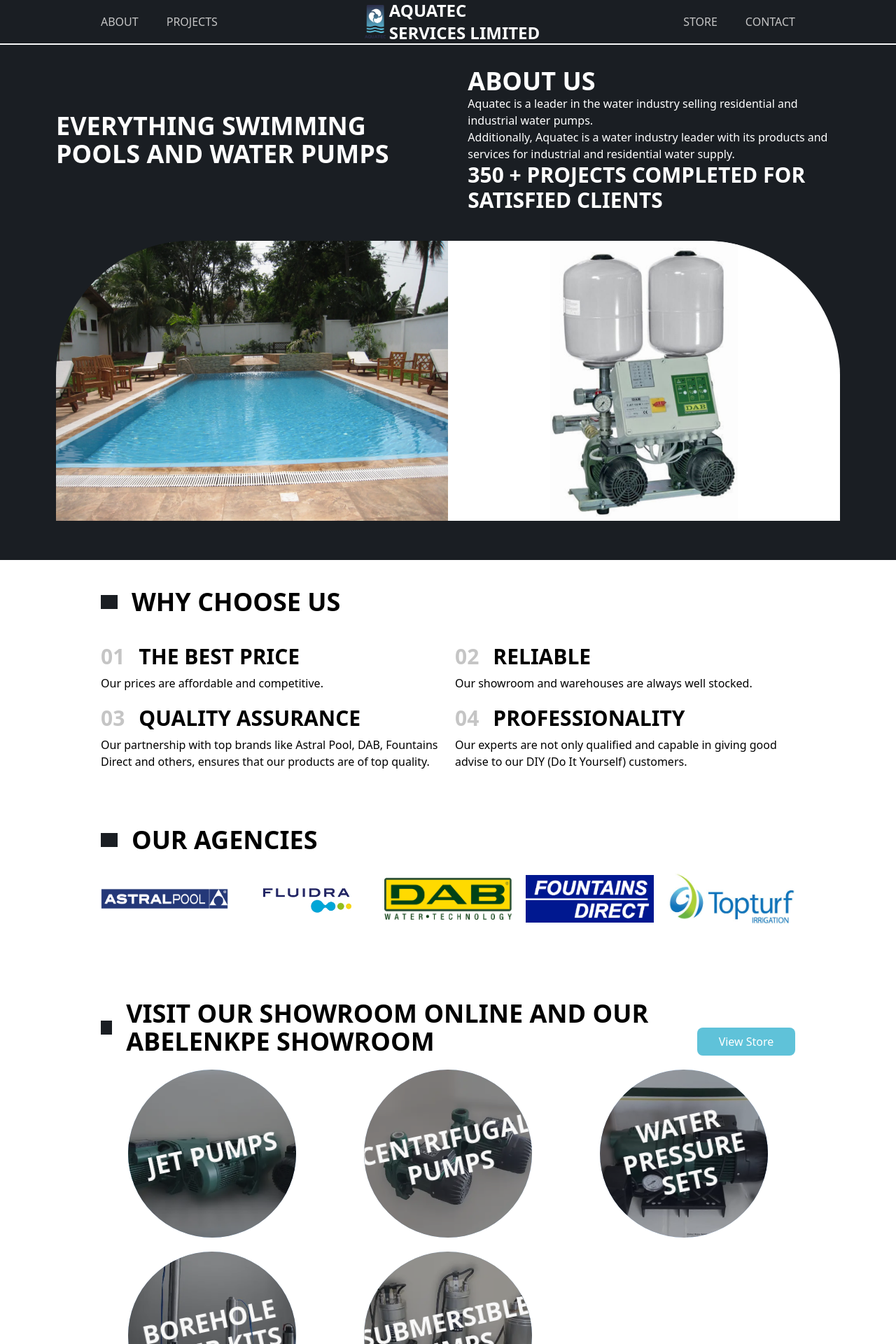
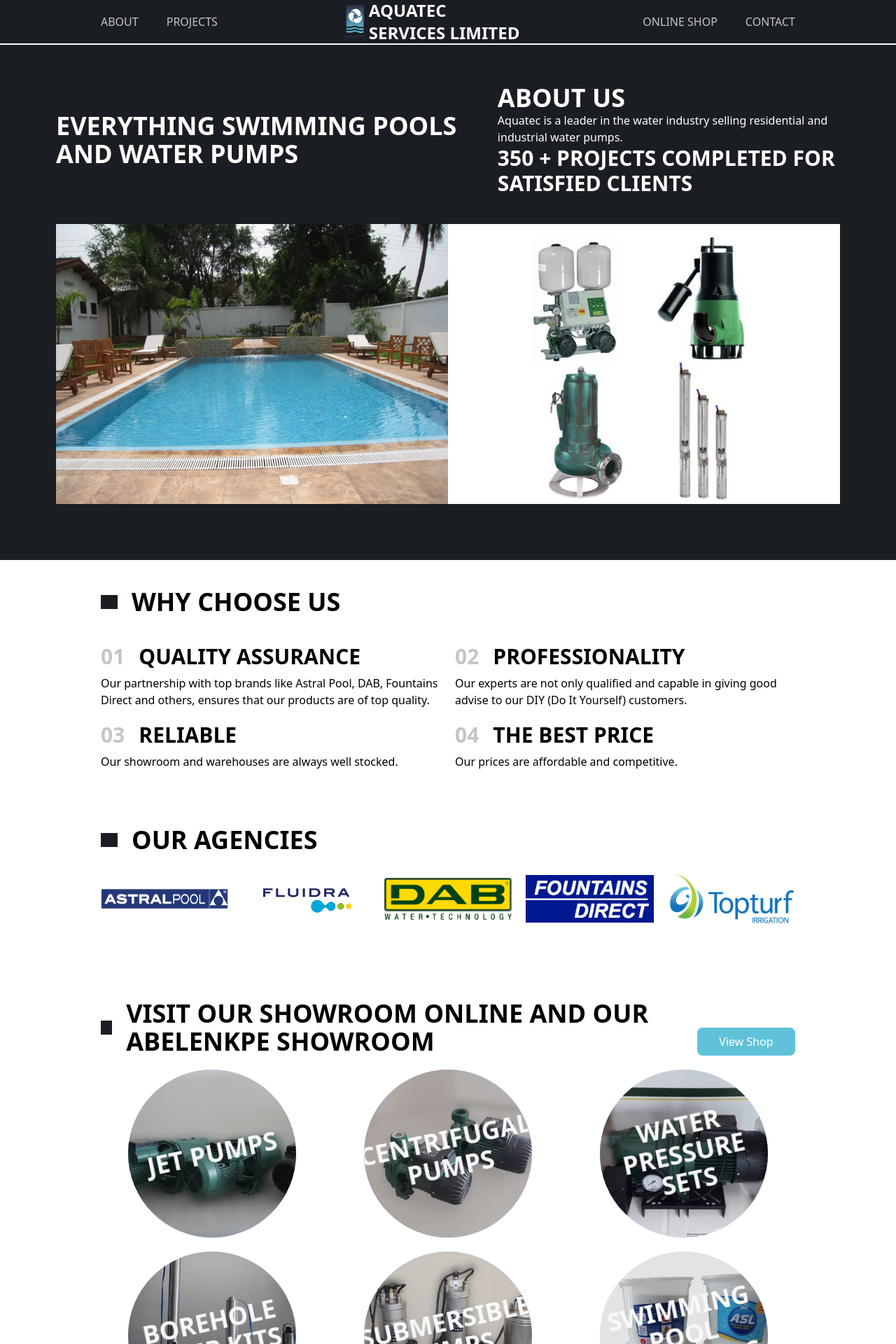
Before and after one commit to Gatesvert81/aquatec-website, a Next.js app: page / in a window 1280 px wide. Shown: the top 1920 px of the page at 70% size. Built offline with nearby package versions, Linux system fonts and the light colour scheme.

Commit message:
finished changes

```diff
--- a/pages/index.js
+++ b/pages/index.js
@@ -5,9 +5,9 @@
 import { useContext, useEffect } from "react";
 import Page from "../src/AnimatedComponents/Page";
 import { AnimationContext, NavContext } from "../src/Components/Context";
+import ImageSlider from "../src/Components/ImageSlider";
 
-
-const AgencySection = dynamic(() => import("../src/Components/AgencySection"))
+const AgencySection = dynamic(() => import("../src/Components/AgencySection"));
 const Button = dynamic(() => import("../src/Components/Button"));
 const Video = dynamic(() => import("../src/Components/Video"));
 const ChooseCard = dynamic(() => import("../src/Components/ChooseCard"));
@@ -63,12 +63,8 @@
             <motion.h3 {...textAnimate}>About Us</motion.h3>
             <motion.p {...textAnimate}>
               <span>
-                Aquatec is a leader in the water industry selling residential and industrial water pumps.
-              </span>
-              <span className="hidden md:block">
-                Additionally, Aquatec is a water industry leader with its
-                products and services for industrial and residential water
-                supply.
+                Aquatec is a leader in the water industry selling residential
+                and industrial water pumps.
               </span>
             </motion.p>
             <motion.div className="w-full flex justify-between gap-2 items-center">
@@ -79,10 +75,12 @@
           </motion.div>
         </motion.div>
         <motion.div
-          className="w-full h-full md:h-50vh relative rounded-tr-[15vw] rounded-tl-[15vw] overflow-hidden grid grid-cols-2 "
+          className="w-full h-full md:h-50vh relative overflow-hidden grid grid-cols-2 "
           {...textAnimate}
         >
+          {/* <ImageSlider slides={["/project-pics/home-pool.webp", "/product-pics/water-pressure.jpg"]} /> */}
           <div className="w-full h-full relative">
+
             <Image
               src="/project-pics/home-pool.webp"
               priority={true}
@@ -93,7 +91,7 @@
           </div>
           <div className="w-full h-full bg-white relative">
             <Image
-              src="/product-pics/water-pressure.jpg"
+              src="/product-pics/products grid.jpg"
               priority={true}
               alt="Dream pool"
               layout="fill"
@@ -116,17 +114,19 @@
             delayChildren: 0.2,
           }}
         >
-          <ChooseCard number="01" title="The best price">
-            Our prices are affordable and competitive.
+          <ChooseCard number="01" title="Quality Assurance">
+            Our partnership with top brands like Astral Pool, DAB, Fountains
+            Direct and others, ensures that our products are of top quality.
           </ChooseCard>
-          <ChooseCard number="02" title="Reliable">
+          <ChooseCard number="02" title="Professionality">
+            Our experts are not only qualified and capable in giving good advise
+            to our DIY (Do It Yourself) customers.
+          </ChooseCard>
+          <ChooseCard number="03" title="Reliable">
             Our showroom and warehouses are always well stocked.
           </ChooseCard>
-          <ChooseCard number="03" title="Quality Assurance">
-            Our partnership with top brands like Astral Pool, DAB, Fountains Direct and others, ensures that our products are of top quality.
-          </ChooseCard>
-          <ChooseCard number="04" title="Professionality">
-            Our experts are not only qualified and capable in giving good advise to our DIY (Do It Yourself) customers.
+          <ChooseCard number="04" title="The best price">
+            Our prices are affordable and competitive.
           </ChooseCard>
         </motion.div>
       </motion.section>
@@ -150,7 +150,7 @@
 
       <Video />
 
-      <ReviewSection />
+      {/* <ReviewSection /> */}
     </Page>
   );
 }
--- a/pages/store/[category].js
+++ b/pages/store/[category].js
@@ -97,7 +97,7 @@
           <motion.h3>description</motion.h3>
           <motion.p>{category?.description}</motion.p>
           <Button style="primary-btn w-full" click={() => setOrder(!order)}>
-            Order to Reserve
+            Shop online
           </Button>
         </motion.div>
       </motion.section>
--- a/src/Assets/projects.js
+++ b/src/Assets/projects.js
@@ -1,38 +1,42 @@
 export const projects = [
   {
     name: "Residential Pool in Trasacco",
-        image: "trasaco.JPG"
+    image: "trasaco.JPG",
   },
   {
     name: "Commercial Pool Pump Room",
-        image: "pool-pump.JPG"
+    image: "pool-pump.JPG",
   },
   {
     name: "School Swimming Pool",
-        image: "semi-olympic.jpg"
+    image: "semi-olympic.jpg",
   },
   {
     name: "Residential Pool in Labone",
-        image: "labone-pool.jpg"
+    image: "labone-pool.jpg",
   },
   {
     name: "Residential Pool in Cantoment",
-        image: "cantoment-pool.jpg"
+    image: "cantoment-pool.jpg",
   },
   {
     name: "Residential Pool in Airport Residential Area",
-        image: "airport-pool.JPG"
+    image: "airport-pool.JPG",
   },
   {
     name: "Residential Pool in Labone",
-        image: "labone-pool-2.jpg"
+    image: "labone-pool-2.jpg",
   },
   {
     name: "Residential Pool in Airport Residential Area",
-        image: "residence.webp"
+    image: "residence.webp",
   },
   {
     name: "Residential Pool in Lashibi",
-        image: "stuart.jpg"
+    image: "stuart.jpg",
   },
-]
+  {
+    name: "Residential Pool",
+    image: "duplan-pool.jpg",
+  },
+];
--- a/src/Components/Footer.js
+++ b/src/Components/Footer.js
@@ -42,7 +42,7 @@
             style={`footer-btn ${page === "store" ? "page" : null} `}
             click={() => setPage("store")}
           >
-            Store
+            Online Shop
           </Button>
         </AnchorLink>
         <AnchorLink route="/contact">
--- a/src/Components/Navigation.js
+++ b/src/Components/Navigation.js
@@ -74,7 +74,7 @@
                             style={`side-nav-btn ${page === 'store' ? "page" : null} `}
                             click={() => setPage('store')}
                         >
-                            Store
+                            Online Shop
                         </Button>
                     </AnchorLink>
                     <AnchorLink route="/contact">
@@ -140,7 +140,7 @@
                                     style={`side-nav-btn ${page === 'store' ? "page" : null} `}
                                     click={() => handleNav('store')}
                                 >
-                                    Store
+                                    Online Shop
                                 </Button>
                             </AnchorLink>
                             <AnchorLink route="/projects">
--- a/src/Components/StoreCard.js
+++ b/src/Components/StoreCard.js
@@ -16,7 +16,7 @@
                 </motion.div>
             </motion.div>
             <motion.div
-                className='w-full h-full absolute top-0 left-0 z-10 flex flex-col justify-center items-center bg-dark-blue/40 -rotate-12 text-light-white hover:-translate-x-8 hover:translate-y-8 transition duration-500 ease-in-out rounded-full overflow-hidden'
+                className='w-full h-full absolute top-0 left-0 z-10 flex flex-col justify-center items-center bg-dark-blue/[0.12] -rotate-12 text-light-white hover:-translate-x-8 hover:translate-y-8 transition duration-500 ease-in-out rounded-full overflow-hidden'
                 >
                 <motion.h3 {...textAnimate} className="text-center" >
                     {children}
--- a/src/Components/StoreSection.js
+++ b/src/Components/StoreSection.js
@@ -9,7 +9,7 @@
 function StoreSection() {
 
     const storeCategories = categories.filter((category, index) => (
-        index <= 4
+        index <= 5
     ))
 
     return (
@@ -21,7 +21,7 @@
                 <div className='md:w-1/6 self-end' >
                     <AnchorLink route="/store" >
                         <Button style=" self-end md:w-full primary-btn" >
-                            View Store
+                            View Shop
                         </Button>
                     </AnchorLink>
                 </div>
```
Also changed, not shown: src/Assets/Categories.js (+86 -108 lines), public/product-pics/products grid.jpg (added), public/project-pics/duplan-pool.jpg (added). Lines whose indentation alone changed are shown as unchanged.
